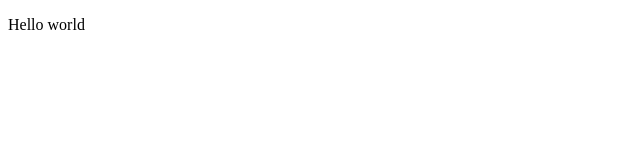
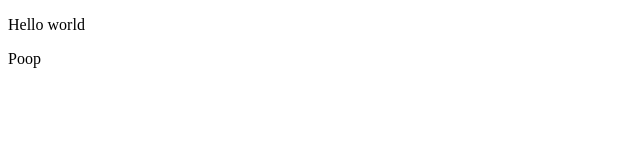
Before and after one commit to cdecker167/bpa-eco-house, a plain HTML site: page index.html in a window 1280 px wide. Shown: the full height of the page, 0-640 px from the left. Drawn offline with Linux system fonts and the light colour scheme.

Commit message:
Update index.html

```diff
--- a/index.html
+++ b/index.html
@@ -1,4 +1,6 @@
 <!doctype HTML>
 <html>
   <p>Hello world</p>
+
+  <p>Poop</p>
 <html>
```
